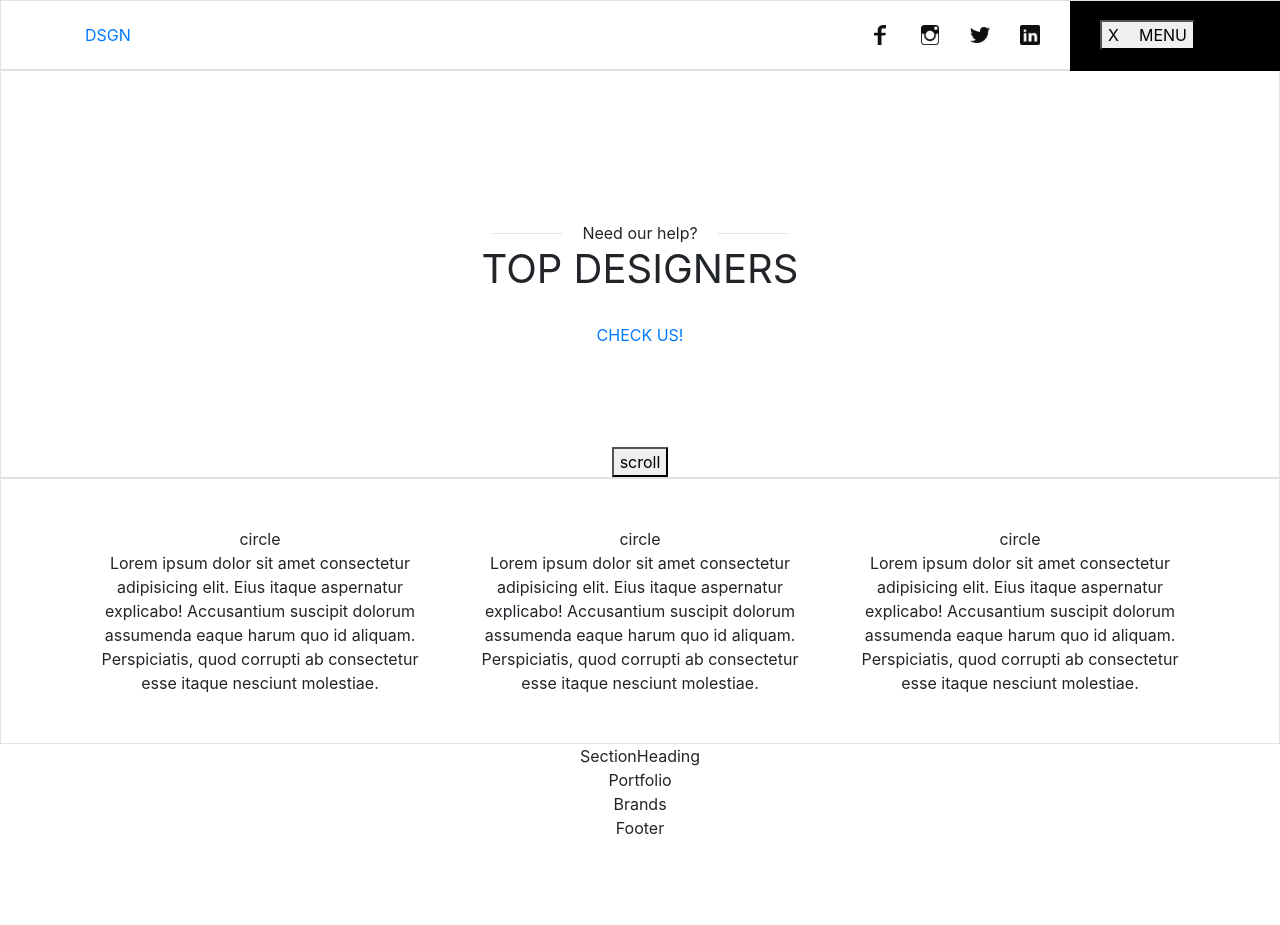
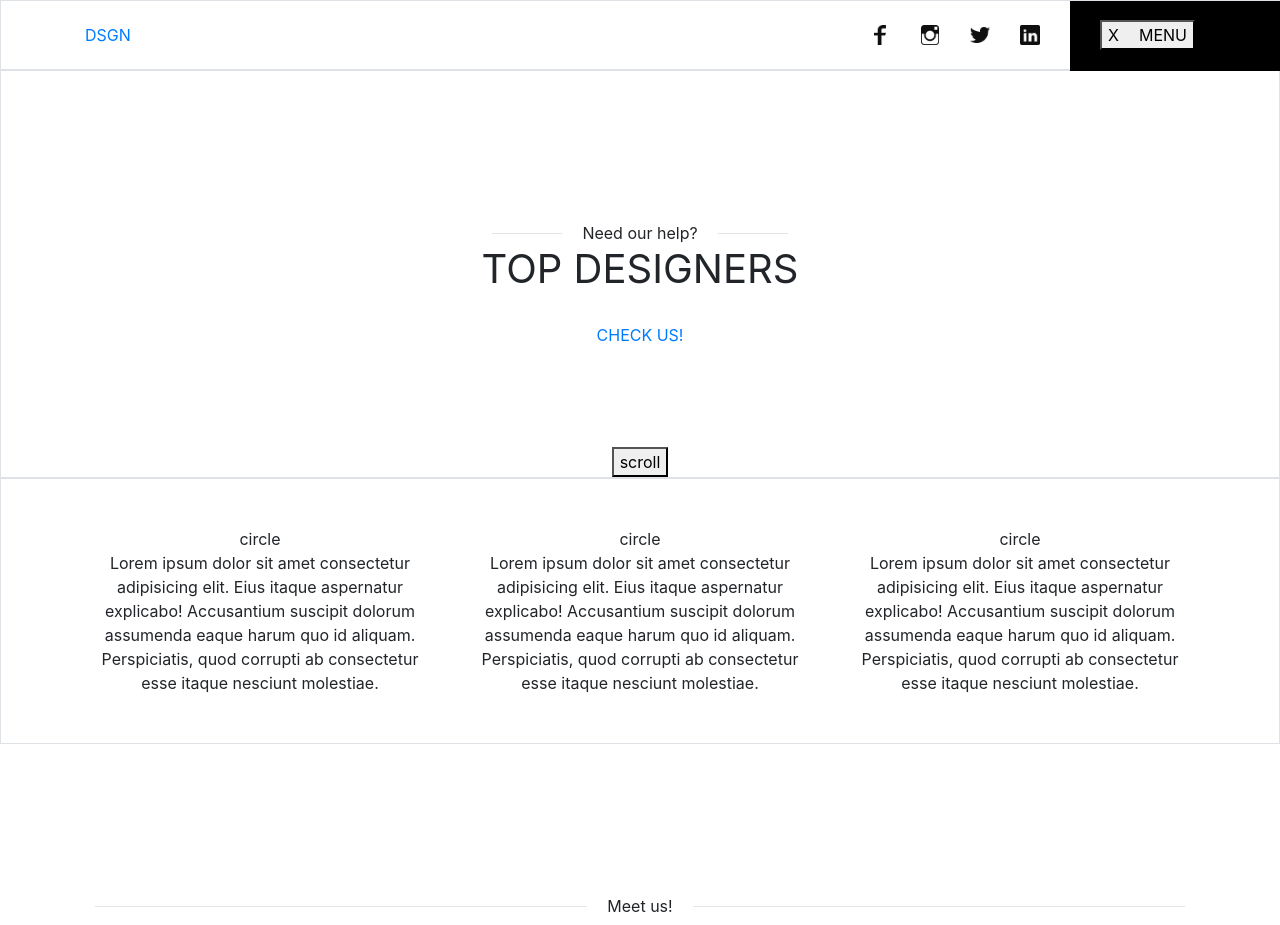
Before and after one commit to staszek998/wwdc8-top-designers, a React (Create React App) app: page / in a window 1280 px wide. Shown: the top 925 px of the page. Before the commit the page ends 840 px from the top, so only its background shows below. Built offline with nearby package versions, Linux system fonts and the light colour scheme.

Commit message:
Implement the DSGN in the SectionHeading

```diff
--- a/src/components/SectionHeading/SectionHeading.jsx
+++ b/src/components/SectionHeading/SectionHeading.jsx
@@ -6,6 +6,8 @@
 
 // JS imports
 import React from "react";
+import PropTypes from "prop-types";
+import DSGNHeading from "../DSGNHeading/DSGNHeading";
 
 // SCSS imports
 import "./_SectionHeading.scss";
@@ -14,10 +16,16 @@ const SectionHeading = ({ copy }) => (
   <div className="SectionHeading">
     <div className="container">
       <div className="row">
-        <div className="col-12">SectionHeading</div>
+        <div className="col-12">
+          <DSGNHeading copy={copy} />
+        </div>
       </div>
     </div>
   </div>
 );
 
+SectionHeading.propTypes = {
+  copy: PropTypes.object
+};
+
 export default SectionHeading;
--- a/src/sections/OurTeam/OurTeam.jsx
+++ b/src/sections/OurTeam/OurTeam.jsx
@@ -13,7 +13,7 @@ import "./_OurTeam.scss";
 
 const OurTeam = () => (
   <section className="OurTeam text-center">
-    <SectionHeading span="Meet us!" heading="OUR TEAM" />
+    <SectionHeading copy={{ top: "Meet us!", main: "OUR TEAM" }} />
   </section>
 );
 
```
